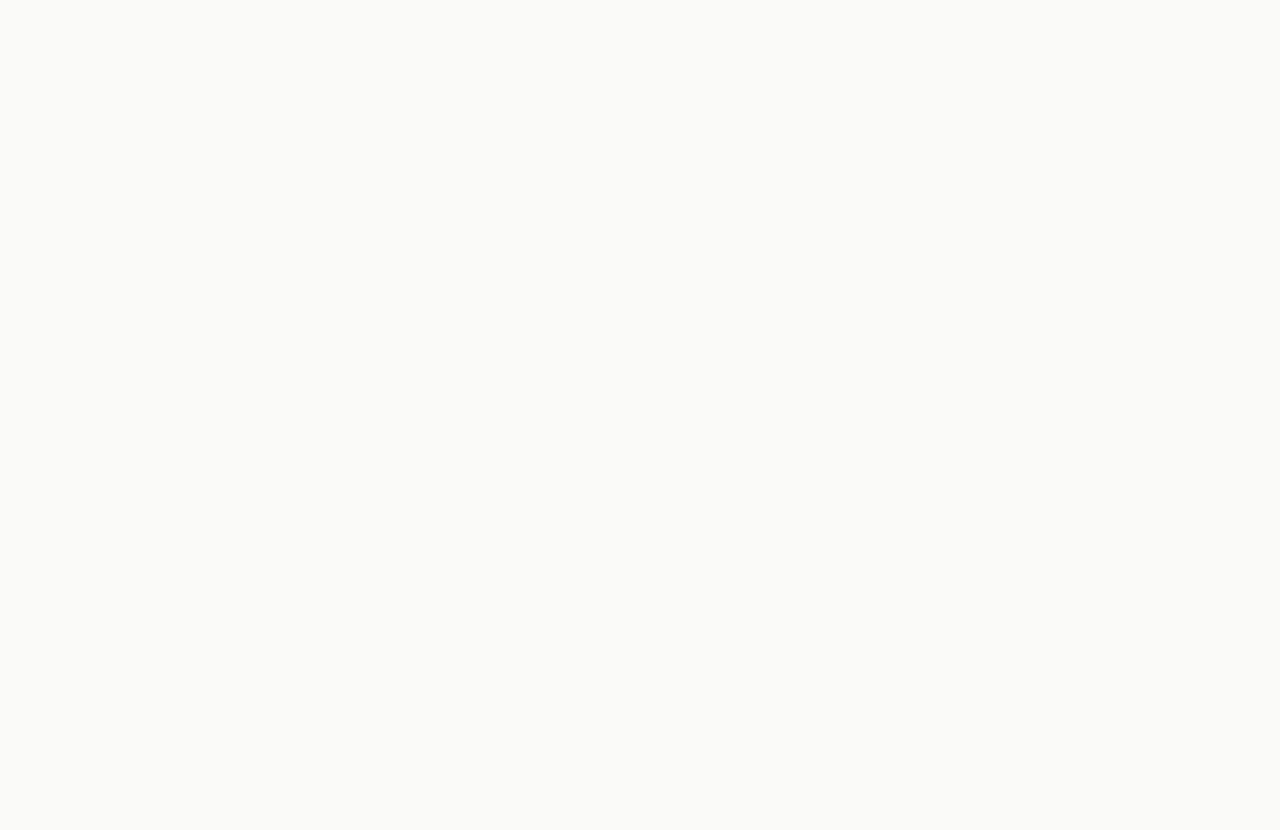
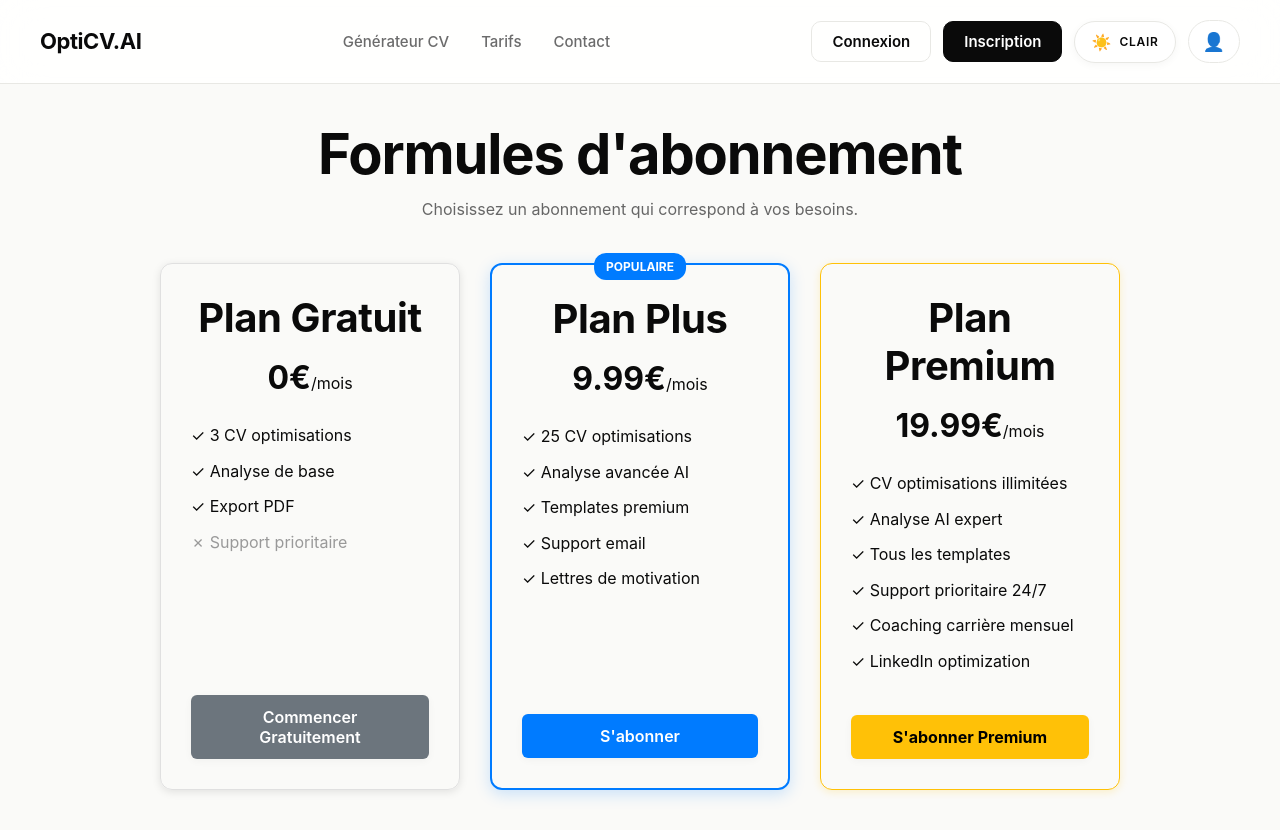
Before and after one commit to B3ANQ/OptiCV.AI, a React (Create React App) app in the folder OptiCV.AI/frontend/: page /subscription in a window 1280 px wide. Before the commit this address had no page. Before the commit the page ends 800 px from the top, so only its background shows below. Built offline with nearby package versions, Linux system fonts and the light colour scheme.

Commit message:
[UPD] frontend/ -> Add Subscription page with plans and payment handling; update routes and header links

```diff
--- a/OptiCV.AI/frontend/package.json
+++ b/OptiCV.AI/frontend/package.json
@@ -10,6 +10,7 @@
   },
   "dependencies": {
     "axios": "^0.21.1",
+    "lucide-react": "^0.564.0",
     "react": "^18.3.1",
     "react-dom": "^18.3.1",
     "react-router-dom": "^6.30.3",
--- a/OptiCV.AI/frontend/src/App.tsx
+++ b/OptiCV.AI/frontend/src/App.tsx
@@ -8,6 +8,7 @@ import CVGenerator from './pages/CVGenerator';
 import Profile from './pages/Profile';
 import Contact from './pages/Contact';
 import './styles/App.css';
+import Subscription from 'pages/Subscription';
 
 const App: React.FC = () => {
   return (
@@ -20,6 +21,7 @@ const App: React.FC = () => {
         {/* @ts-ignore */}
         <Route path="/cv-generator" element={<CVGenerator />} />
         <Route path="/profile" element={<Profile />} />
+        <Route path="/subscription" element={<Subscription/>} />
         <Route path="/contact" element={<Contact />} />
       </Routes>
     </Router>
--- a/OptiCV.AI/frontend/src/components/Header.tsx
+++ b/OptiCV.AI/frontend/src/components/Header.tsx
@@ -20,7 +20,7 @@ const Header: React.FC = () => {
         <Link to="/" className="logo">OptiCV.AI</Link>
         <ul className="nav-links">
           <li><Link to="/cv-generator">Générateur CV</Link></li>
-          <li><Link to="/pricing">Tarifs</Link></li>
+          <li><Link to="/subscription">Tarifs</Link></li>
           <li><Link to="/contact">Contact</Link></li>
         </ul>
         <div className="auth-buttons">
@@ -37,7 +37,7 @@ const Header: React.FC = () => {
             title={isDark ? 'Bright' : 'Dark'}
           >
             <span className="theme-icon">{isDark ? '🌙' : '☀️'}</span>
-            <span className="theme-label">{isDark ? 'Dark' : 'Bright'}</span>
+            <span className="theme-label">{isDark ? 'Sombre' : 'Clair'}</span>
           </button>
           <Link to="/profile">
             <button className="btn-profile" aria-label="Profil" title="Mon profil">
--- a/OptiCV.AI/frontend/src/pages/Home.tsx
+++ b/OptiCV.AI/frontend/src/pages/Home.tsx
@@ -24,25 +24,21 @@ const Home: React.FC = () => {
               <h2>Comment ça marche ?</h2>
               <div className="steps-grid">
                 <div className="step-card">
-                  <div className="step-number">1</div>
                   <h3>Remplissez vos informations</h3>
                   <p>Entrez vos données personnelles, votre expérience professionnelle, vos compétences et votre formation dans notre formulaire intuitif.</p>
                 </div>
 
                 <div className="step-card">
-                  <div className="step-number">2</div>
                   <h3>Collez l'offre de stage</h3>
                   <p>Copiez l'offre d'emploi ou de stage qui vous intéresse et collez-la dans notre système. L'IA analysera les mots-clés importants.</p>
                 </div>
 
                 <div className="step-card">
-                  <div className="step-number">3</div>
                   <h3>L'IA optimise votre CV</h3>
                   <p>Notre algorithme avancé réorganise et reformule votre CV pour maximiser la pertinence face aux critères ATS et au poste visé.</p>
                 </div>
 
                 <div className="step-card">
-                  <div className="step-number">4</div>
                   <h3>Téléchargez votre CV</h3>
                   <p>Obtenez un CV professionnel en PDF prêt à envoyer aux recruteurs. Formaté pour passer tous les filtres de sélection automatisée.</p>
                 </div>
@@ -97,7 +93,7 @@ const Home: React.FC = () => {
                 <Link to="/cv-generator">
                   <button className="btn-primary">Créer mon CV Optimisé</button>
                 </Link>
-                <Link to="/pricing">
+                <Link to="/subscription">
                   <button className="btn-secondary">Voir les tarifs</button>
                 </Link>
               </div>
--- a/OptiCV.AI/frontend/src/pages/Subscription.tsx
+++ b/OptiCV.AI/frontend/src/pages/Subscription.tsx
@@ -1,12 +1,192 @@
 import React from 'react';
+import Header from '../components/Header';
 
 const Subscription: React.FC = () => {
+    // TODO: Backend integration - Implement payment processing API calls
+    // This function will handle the subscription purchase
+    const handleSubscribe = async (planType: string) => {
+        try {
+            // TODO: Call backend API endpoint for payment processing
+            // Example: POST /api/payments/create-checkout-session
+            // const response = await fetch('/api/payments/create-checkout-session', {
+            //     method: 'POST',
+            //     headers: { 'Content-Type': 'application/json' },
+            //     body: JSON.stringify({ planType })
+            // });
+            // const data = await response.json();
+            // Redirect to payment gateway (Stripe, PayPal, etc.)
+            console.log(`Subscribing to ${planType} plan`);
+        } catch (error) {
+            console.error('Payment error:', error);
+        }
+    };
+
     return (
-        <div>
-            <h1>Subscription Plans</h1>
-            <p>Choose a subscription plan that suits your needs.</p>
-            {/* Add subscription plan options here */}
-        </div>
+        <>
+            <Header />
+            <div style={{ padding: '40px', textAlign: 'center' }}>
+                <h1 style={{ marginBottom: '10px' }}>Formules d'abonnement</h1>
+                <p style={{ marginBottom: '40px', color: '#666' }}>
+                    Choisissez un abonnement qui correspond à vos besoins.
+                </p>
+
+                <div style={{
+                    display: 'flex',
+                    justifyContent: 'center',
+                    gap: '30px',
+                    flexWrap: 'wrap',
+                    maxWidth: '1200px',
+                    margin: '0 auto'
+                }}>
+                    {/* Plan Gratuit */}
+                    <div style={{
+                        border: '1px solid #e0e0e0',
+                        borderRadius: '12px',
+                        padding: '30px',
+                        width: '300px',
+                        boxShadow: '0 2px 8px rgba(0,0,0,0.1)',
+                        display: 'flex',
+                        flexDirection: 'column'
+                    }}>
+                        <h2 style={{ marginBottom: '10px' }}>Plan Gratuit</h2>
+                        <div style={{ fontSize: '32px', fontWeight: 'bold', marginBottom: '20px' }}>
+                            0€<span style={{ fontSize: '16px', fontWeight: 'normal' }}>/mois</span>
+                        </div>
+                        <ul style={{
+                            textAlign: 'left',
+                            listStyle: 'none',
+                            padding: 0,
+                            marginBottom: '30px',
+                            flexGrow: 1
+                        }}>
+                            <li style={{ marginBottom: '10px' }}>✓ 3 CV optimisations</li>
+                            <li style={{ marginBottom: '10px' }}>✓ Analyse de base</li>
+                            <li style={{ marginBottom: '10px' }}>✓ Export PDF</li>
+                            <li style={{ marginBottom: '10px', color: '#999' }}>✗ Support prioritaire</li>
+                        </ul>
+                        <button
+                            onClick={() => handleSubscribe('free')}
+                            style={{
+                                padding: '12px 24px',
+                                backgroundColor: '#6c757d',
+                                color: 'white',
+                                border: 'none',
+                                borderRadius: '6px',
+                                cursor: 'pointer',
+                                fontSize: '16px'
+                            }}
+                        >
+                            Commencer Gratuitement
+                        </button>
+                    </div>
+
+                    {/* Plan Plus */}
+                    <div style={{
+                        border: '2px solid #007bff',
+                        borderRadius: '12px',
+                        padding: '30px',
+                        width: '300px',
+                        boxShadow: '0 4px 16px rgba(0,123,255,0.2)',
+                        display: 'flex',
+                        flexDirection: 'column',
+                        position: 'relative'
+                    }}>
+                        <span style={{
+                            position: 'absolute',
+                            top: '-12px',
+                            left: '50%',
+                            transform: 'translateX(-50%)',
+                            backgroundColor: '#007bff',
+                            color: 'white',
+                            padding: '4px 12px',
+                            borderRadius: '12px',
+                            fontSize: '12px',
+                            fontWeight: 'bold'
+                        }}>
+                            POPULAIRE
+                        </span>
+                        <h2 style={{ marginBottom: '10px' }}>Plan Plus</h2>
+                        <div style={{ fontSize: '32px', fontWeight: 'bold', marginBottom: '20px' }}>
+                            9.99€<span style={{ fontSize: '16px', fontWeight: 'normal' }}>/mois</span>
+                        </div>
+                        <ul style={{
+                            textAlign: 'left',
+                            listStyle: 'none',
+                            padding: 0,
+                            marginBottom: '30px',
+                            flexGrow: 1
+                        }}>
+                            <li style={{ marginBottom: '10px' }}>✓ 25 CV optimisations</li>
+                            <li style={{ marginBottom: '10px' }}>✓ Analyse avancée AI</li>
+                            <li style={{ marginBottom: '10px' }}>✓ Templates premium</li>
+                            <li style={{ marginBottom: '10px' }}>✓ Support email</li>
+                            <li style={{ marginBottom: '10px' }}>✓ Lettres de motivation</li>
+                        </ul>
+                        <button
+                            onClick={() => handleSubscribe('plus')}
+                            style={{
+                                padding: '12px 24px',
+                                backgroundColor: '#007bff',
+                                color: 'white',
+                                border: 'none',
+                                borderRadius: '6px',
+                                cursor: 'pointer',
+                                fontSize: '16px'
+                            }}
+                        >
+                            {/* TODO: This button will redirect to payment gateway */}
+                            S'abonner
+                        </button>
+                    </div>
+
+                    {/* Plan Premium */}
+                    <div style={{
+                        border: '1px solid #ffc107',
+                        borderRadius: '12px',
+                        padding: '30px',
+                        width: '300px',
+                        boxShadow: '0 2px 8px rgba(255,193,7,0.2)',
+                        display: 'flex',
+                        flexDirection: 'column'
+                    }}>
+                        <h2 style={{ marginBottom: '10px' }}>Plan Premium</h2>
+                        <div style={{ fontSize: '32px', fontWeight: 'bold', marginBottom: '20px' }}>
+                            19.99€<span style={{ fontSize: '16px', fontWeight: 'normal' }}>/mois</span>
+                        </div>
+                        <ul style={{
+                            textAlign: 'left',
+                            listStyle: 'none',
+                            padding: 0,
+                            marginBottom: '30px',
+                            flexGrow: 1
+                        }}>
+                            <li style={{ marginBottom: '10px' }}>✓ CV optimisations illimitées</li>
+                            <li style={{ marginBottom: '10px' }}>✓ Analyse AI expert</li>
+                            <li style={{ marginBottom: '10px' }}>✓ Tous les templates</li>
+                            <li style={{ marginBottom: '10px' }}>✓ Support prioritaire 24/7</li>
+                            <li style={{ marginBottom: '10px' }}>✓ Coaching carrière mensuel</li>
+                            <li style={{ marginBottom: '10px' }}>✓ LinkedIn optimization</li>
+                        </ul>
+                        <button
+                            onClick={() => handleSubscribe('premium')}
+                            style={{
+                                padding: '12px 24px',
+                                backgroundColor: '#ffc107',
+                                color: '#000',
+                                border: 'none',
+                                borderRadius: '6px',
+                                cursor: 'pointer',
+                                fontSize: '16px',
+                                fontWeight: 'bold'
+                            }}
+                        >
+                            {/* TODO: This button will redirect to payment gateway */}
+                            S'abonner Premium
+                        </button>
+                    </div>
+                </div>
+            </div>
+        </>
     );
 };
 
```
Also changed, not shown: OptiCV.AI/frontend/src/pages/Contact.tsx (+0 -7 lines).
